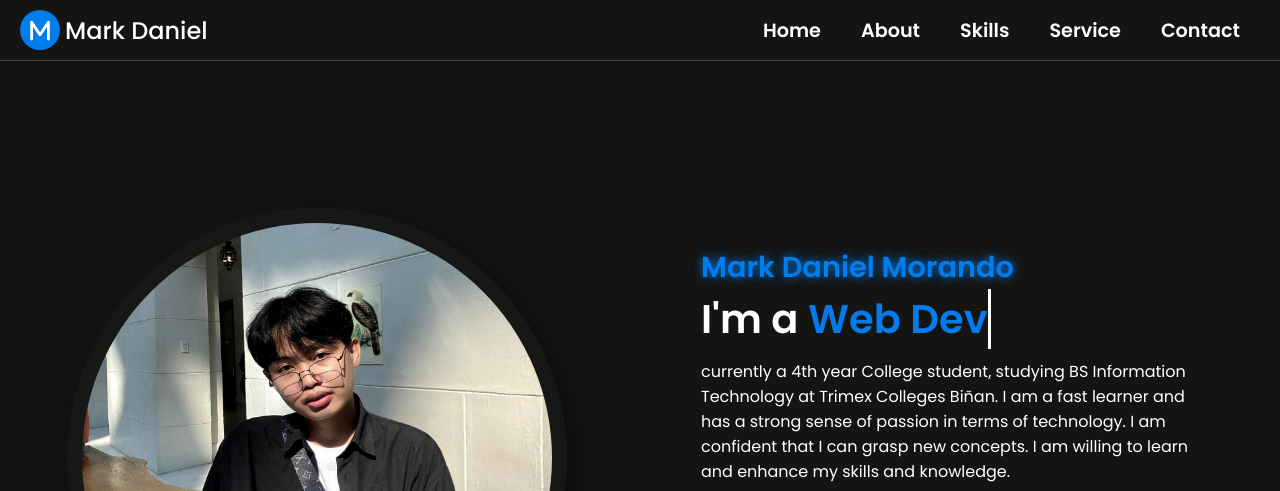
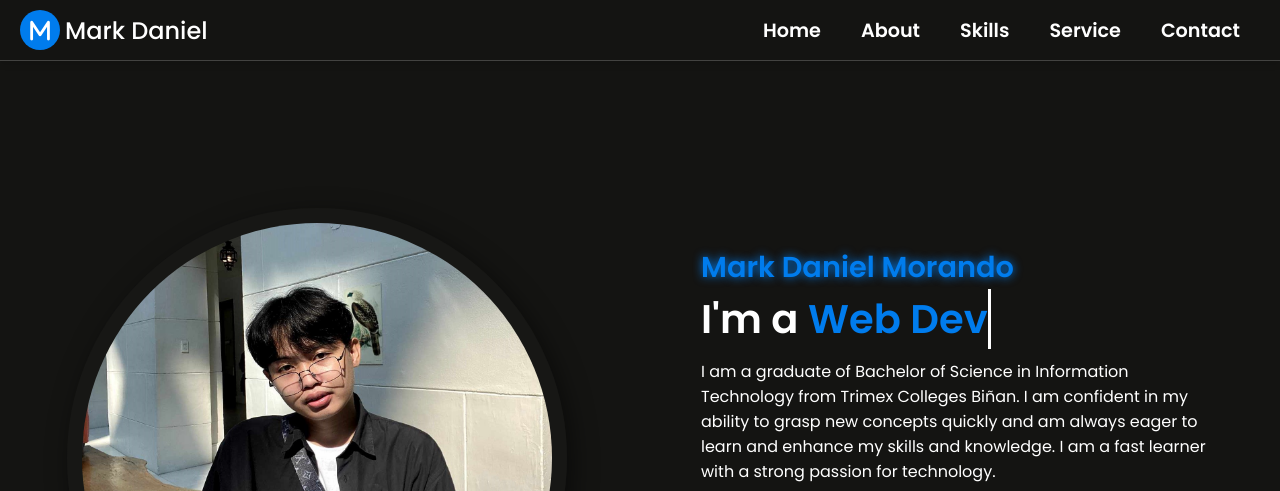
Before and after one commit to Niyelz/Web, a plain HTML site: page index.html in a window 1280 px wide. Shown: the top 491 px of the page. Drawn offline with nearby package versions, Linux system fonts and the light colour scheme.

Commit message:
Update index.html

```diff
--- a/index.html
+++ b/index.html
@@ -42,10 +42,10 @@
                 <h2><span>Mark Daniel Morando</span></h2>
                 <h1 class="typing-text">I'm a <span></span></h1>
                 <p>
-                    currently a 4th year College student, studying BS Information Technology
-                    at Trimex Colleges Biñan. I am a fast learner and has a strong sense of passion
-                    in terms of technology. I am confident that I can grasp new concepts. I am
-                    willing to learn and enhance my skills and knowledge.
+                    I am a graduate of Bachelor of Science in Information Technology from Trimex Colleges Biñan.
+                    I am confident in my ability to grasp new concepts quickly
+                    and am always eager to learn and enhance my skills and knowledge.
+                    I am a fast learner with a strong passion for technology.
                 </p>
                 <div class="social-links">
                     <a href="https://linkedin.com/in/mark-daniel-morando-77667a346" target="_blank" rel="noopener noreferrer" aria-label="LinkedIn Profile">
```
